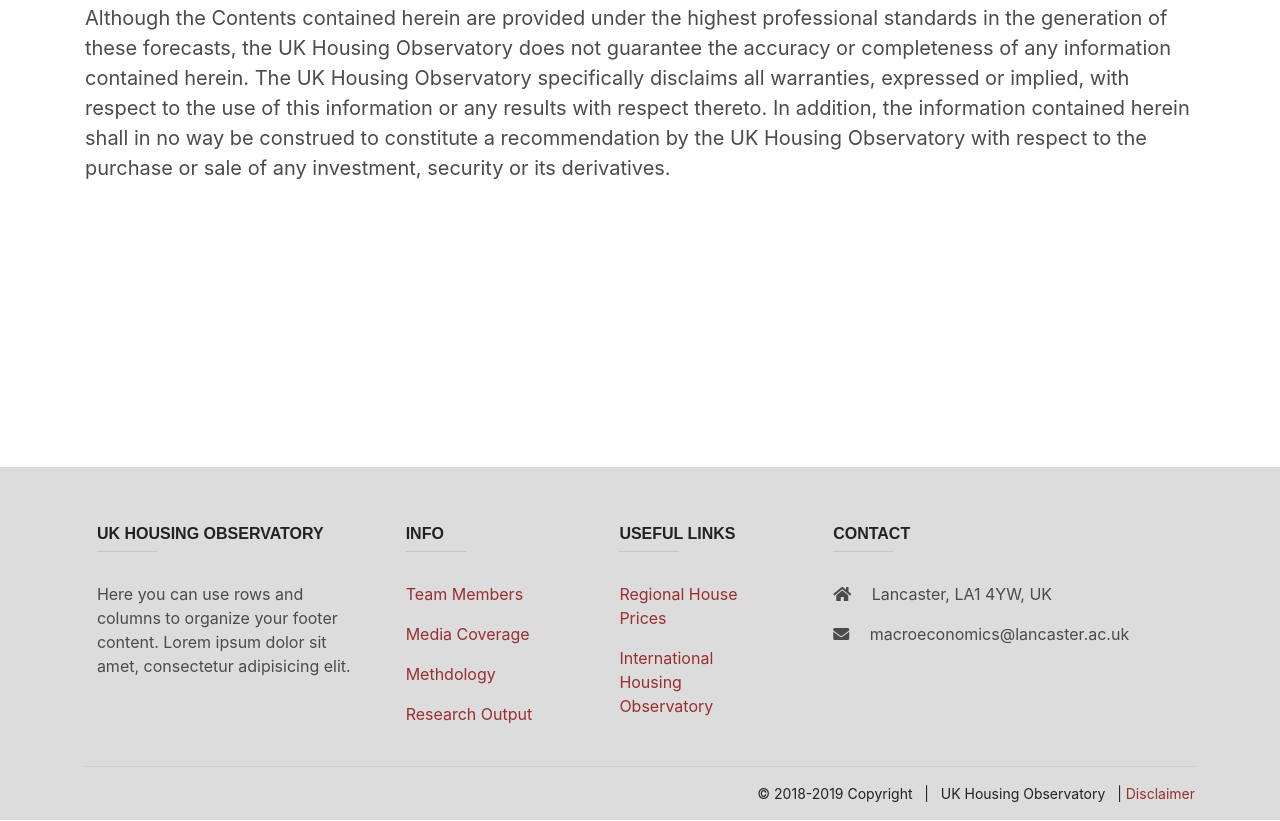
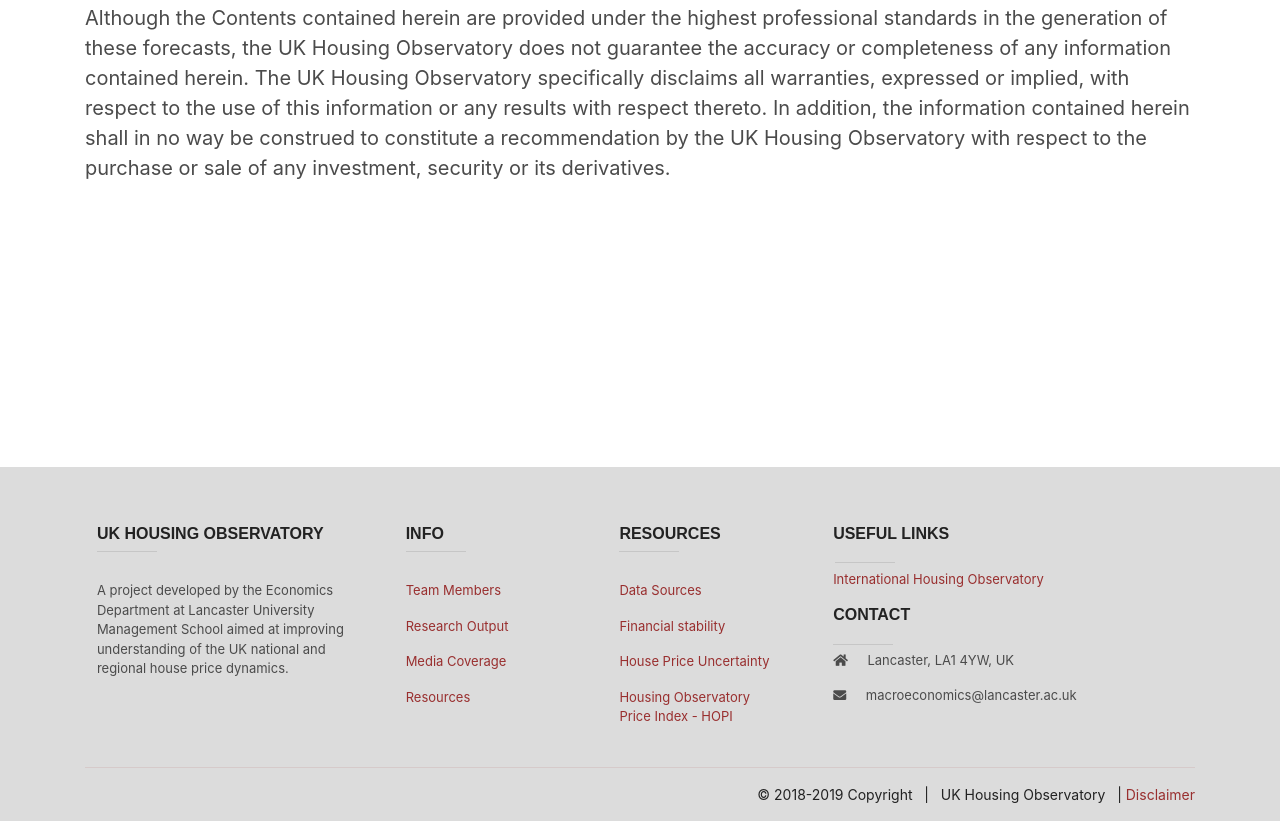
Before and after one commit to lancs-macro/housing-observatory, a plain HTML site: page disclaimer.html in a window 1280 px wide. Shown: the part 333-1154 px from the top of the page. Drawn offline with nearby package versions, Linux system fonts and the light colour scheme; some icons are missing; a web font is replaced by a local one.

Commit message:
fixed footer

```diff
--- a/assets/css/style-generic.css
+++ b/assets/css/style-generic.css
@@ -94,6 +94,7 @@
     padding-top: 4rem;
     position: absolute;
     bottom: 0;
+    font-size: 13px;
     width: 100%;
     height: 60px;
     /* line-height: 60px; */
--- a/assets/footer.html
+++ b/assets/footer.html
@@ -1,5 +1,5 @@
 <!-- Footer -->
-<footer class="page-footer font-small unique-color-dark">
+<footer class="page-footer unique-color-dark">
 
     <!-- Footer Links -->
     <div class="footer-links" style="background-color: gainsboro; padding-top:10px">
@@ -16,7 +16,7 @@
                     <!-- Content -->
                     <h6 class="text-uppercase font-weight-bold">UK Housing Observatory</h6>
                     <hr class="deep-purple accent-2 mb-4 mt-0 d-inline-block mx-auto" style="width: 60px;">
-                    <p>Here you can use rows and columns to organize your footer content. Lorem ipsum dolor sit amet, consectetur adipisicing elit.</p>
+                    <p>A project developed by the Economics Department at Lancaster University Management School aimed at improving understanding of the UK national and regional house price dynamics.</p>
 
                 </div>
                 <!-- Grid column -->
@@ -28,17 +28,18 @@
                     <h6 class="text-uppercase font-weight-bold">INFO</h6>
                     <hr class="deep-purple accent-2 mb-4 mt-0 d-inline-block mx-auto" style="width: 60px;">
                     <p>
-                        <a href="index.html#meet">Team Members</a>
+                        <a href="about.html#meet">Team Members</a>
                     </p>
                     <p>
-                        <a href="index.html#media">Media Coverage</a>
+                        <a href="about.html#publications">Research Output</a>
                     </p>
                     <p>
-                        <a href="#!">Methdology</a>
+                        <a href="about.html#media">Media Coverage</a>
                     </p>
                     <p>
-                        <a href="methodology.hmtl#research">Research Output</a>
+                        <a href="resources.html">Resources</a>
                     </p>
+
                 </div>
                 <!-- Grid column -->
 
@@ -46,20 +47,20 @@
                 <div class="col-md-3 col-lg-2 col-xl-2 mx-auto mb-4">
 
                     <!-- Links -->
-                    <h6 class="text-uppercase font-weight-bold">Useful links</h6>
+                    <h6 class="text-uppercase font-weight-bold">Resources</h6>
                     <hr class="deep-purple accent-2 mb-4 mt-0 d-inline-block mx-auto" style="width: 60px;">
                     <p>
-                        <a href="#!" style="color: firebrick;">Regional House Prices</a>
+                        <a href="resources.html#data-sources">Data Sources</a>
                     </p>
                     <p>
-                        <a href="https://lancs-macro.shinyapps.io/international-housing-observatory/" target="_blank">International Housing Observatory</a>
-                    </p>
-                    <!-- <p>
-                        <a href="#!">Shipping Rates</a>
+                        <a href="resources.html#exuberance">Financial stability</a>
                     </p>
                     <p>
-                        <a href="#!">Help</a>
-                    </p> -->
+                        <a href="resources.html#hpu">House Price Uncertainty</a>
+                    </p>
+                    <p>
+                        <a href="resources.html#comparison">Housing Observatory Price Index - HOPI</a>
+                    </p>
 
                 </div>
                 <!-- Grid column -->
@@ -67,9 +68,17 @@
                 <!-- Grid column -->
                 <div class="col-md-4 col-lg-3 col-xl-4 mx-auto mb-md-0 mb-4">
 
+                    <h6 class="text-uppercase font-weight-bold">Useful links</h6>
+                    <hr class="accent-2 mb-4 d-inline-block mx-auto" style="margin: 2px !important;; width: 60px;">
+                    <p>
+                        <a href="https://lancs-macro.shinyapps.io/international-housing-observatory/" target="_blank">International Housing Observatory</a>
+                    </p>
+
+
                     <!-- Links -->
                     <h6 class="text-uppercase font-weight-bold">Contact</h6>
-                    <hr class="deep-purple accent-2 mb-4 mt-0 d-inline-block mx-auto" style="width: 60px;">
+                    <hr class="accent-2 mb-4 d-inline-block mx-auto" style="margin: 0px !important;; width: 60px;">
+
                     <p>
                         <i class="fas fa-home mr-3"></i> Lancaster, LA1 4YW, UK</p>
                     <p>
--- a/assets/nav.html
+++ b/assets/nav.html
@@ -1,4 +1,3 @@
-
 <div class="nav-container">
     <nav class="navbar fixed-top navbar-expand-lg navbar-light nav-shadow bg-white">
         <div class=" d-flex flex-grow-1 ">
@@ -42,7 +41,7 @@
                     <a href="data.html " class="nav-link ">Data</a>
                 </li> -->
                 <li class="nav-item ">
-                    <a class="btn " href="dashboard.html" target="_blank" class="nav-link ">Dashboard</a>
+                    <a class="btn " href="dashboard.html" class="nav-link ">Dashboard</a>
                 </li>
             </ul>
         </div>
--- a/disclaimer.html
+++ b/disclaimer.html
@@ -57,13 +57,13 @@
     </script>
     <!--end of Navigation bar-->
 
-    <div class="jumbotron jumbotron-fluid">
+    <div class="jumbotron jumbotron-fluid text-center bg-white">
         <div class="container col-md-6 col-sm-12">
             <h1 class="display-4"> Disclaimer</h1>
         </div>
     </div>
 
-    <section class="">
+    <section class="disclaimer">
         <div class="container">
             <p style="font-size:20px;">
                 Although the Contents contained herein are provided under the highest professional standards in the generation of these forecasts, the UK Housing Observatory does not guarantee the accuracy or completeness of any information contained herein. The UK Housing
```
Also changed, not shown: index.html (+3 -1 lines). Lines whose indentation alone changed are shown as unchanged.
